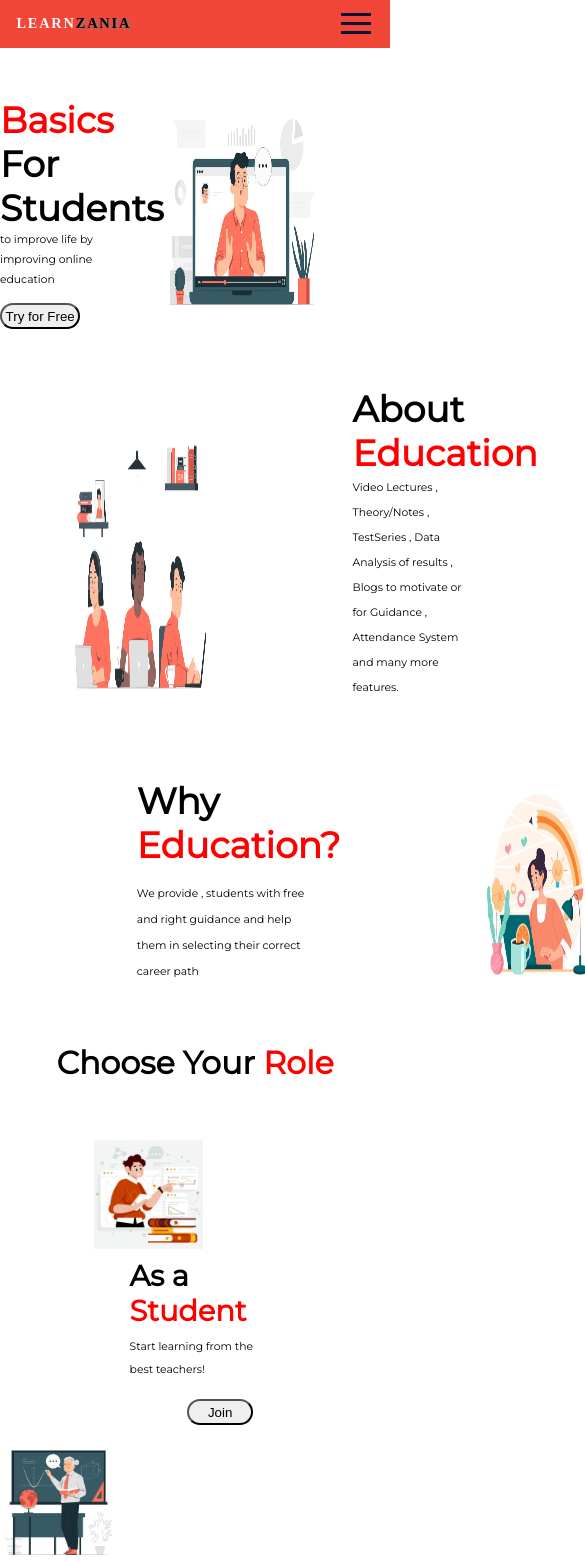
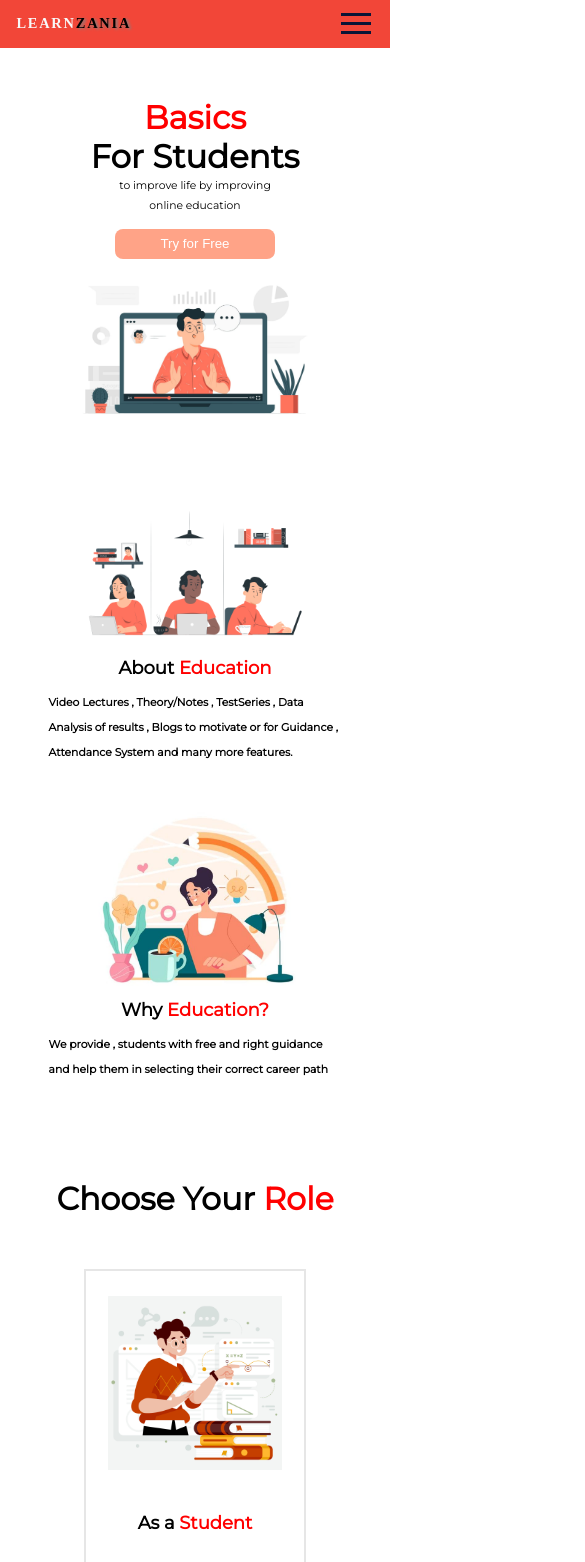
Before and after one commit to Akshima-Ghai/OneEducationalWebsiteForAll, a React (Create React App) app: page /Feature_Student in a window 390 px wide. Shown: the top 1562 px of the page, 585 px wide, since content can reach past the window. Built offline with nearby package versions, Linux system fonts and the light colour scheme.

Commit message:
Feature student page design

```diff
--- a/src/components/Nav/Nav.js
+++ b/src/components/Nav/Nav.js
@@ -9,8 +9,11 @@ export default function Nav(props) {
       <ul className="header__ul">
         <NavLink href="/section">Get Started</NavLink>
         <NavLink href="/about">About</NavLink>
-        <NavLink href="/features">Features</NavLink>
-        {/* <NavLink href="/guidance">Guidance</NavLink> */}
+        <NavLink href="/Feature_Student">Features</NavLink>
+        {/* <NavLink href="/guidance">Guidance</NavLink>
+         <NavLink href="/Feature_Teacher">Features</NavLink>
+        */}
+
         <NavLink href="/faq">F.A.Q.</NavLink>
       </ul>
     </nav>
--- a/src/components/SideDrawer/SideDrawer.js
+++ b/src/components/SideDrawer/SideDrawer.js
@@ -16,7 +16,7 @@ const SideDrawer = (props) => {
         <NavLink sd={true} href="/section">
           Get Started
         </NavLink>
-        <NavLink sd={true} href="/feature">
+        <NavLink sd={true} href="/Feature_Student">
           Feature
         </NavLink>
         <NavLink sd={true} href="/about">
--- a/src/components/UI/Sectionscard/Sectionscard.css
+++ b/src/components/UI/Sectionscard/Sectionscard.css
@@ -1,6 +1,6 @@
 .sections {
   border-radius: 25px;
-background: #b3d3d6;
+background: 		#FA8072;
 box-shadow:  6px 6px 12px #e3e3e3,
              -6px -6px 12px #ffffff;
   border-radius: 5px;
@@ -52,7 +52,7 @@ box-shadow:  6px 6px 12px #e3e3e3,
 }
 .sections:hover {
   transform: scale(1);
-  background-color: rgb(172, 183, 243);
+  background-color: 	#FF6347;
 }
 .sections:hover {
   width: 73%;
--- a/src/pages/Feature/Feature.css
+++ b/src/pages/Feature/Feature.css
@@ -1,25 +1,34 @@
 /* This is block 1 */
 
 .container1 {
-  display: block;
+  display: flex;
+  flex-direction: column;
+  width:97%;
+
+  margin:auto;
   margin-top: 7rem;
 }
 .inside_container1 {
   display: flex;
   justify-content: space-between;
   flex-direction: row;
+
+  width:85%;
+  margin:auto;
 }
 .image1 {
   width: 40%;
-  margin-right: 10rem;
 }
 .main_info1 {
-  display: block;
-  margin: auto;
+  display: flex;
+  flex-direction:column;
+  margin: auto 0rem;
 }
+
 .heading_block1_1 {
   font-size: 5rem;
   color: red;
+
 }
 .heading_block1_2 {
   font-size: 5rem;
@@ -28,38 +37,58 @@
   font-size: 1.5rem;
   line-height: 20px;
   width: 85%;
+
 }
 .btn {
-  border-radius: 23px;
-  padding: 0.5rem;
+  width:30%;
+  border-radius: 8px;
+  background-color: rgb(255,69,11,0.49);
+  padding: 1rem ;
+  border: none;
+  cursor:pointer;
   margin-top: 1.8rem;
+  margin-bottom: 1.8rem;
   cursor: pointer;
+  color:white;
+}
+.btn:hover,.btn3:hover{
+  transform: scale(1.1);
+  background-color: rgb(253, 95, 90);
 }
 
 /* This is block 2 */
 
 .container2 {
   display: flex;
+ flex-direction: column;
+
+  width:90%;
+  margin:auto;
+  margin-top: 8rem;
+
+}
+.inside_container2{
+  display: flex;
+  flex-direction: row;
   justify-content: space-between;
-  margin-top: 8rem;
-}
-.inside_container2 {
-  display: flex;
-  justify-content: space-between;
-  flex-direction: row;
-  margin: auto;
+   align-items: center;
+   margin:2rem auto 3rem auto;
+  width:80%;
+
 }
 .image2 {
   width: 35%;
-  margin-left: 10rem;
 }
 .main_info2 {
-  display: block;
-  padding-left: 20rem;
-  margin-bottom: 3rem;
+  display: flex;
+  flex-direction: column;
+  align-items: flex-start;
+
+  width:37%;
 }
-.heading_block2_1 {
-  font-size: 5rem;
+.heading_block2{
+  font-size: 3rem;
+  padding:1rem;
 }
 label {
   color: red;
@@ -67,89 +96,205 @@ label {
 .paragraph2 {
   font-size: 1.5rem;
   line-height: 25px;
-  width: 85%;
-  padding-right: 6rem;
-}
-
-/* This is block 3 */
-
-.container3 {
-  display: block;
-  margin-top: 8rem;
-}
-.inside_container3 {
-  display: flex;
-  justify-content: space-between;
-  flex-direction: row;
-}
-.image3 {
-  width: 30%;
-  margin-right: 15rem;
-}
-.main_info3 {
-  display: block;
-  margin: auto;
-  padding: 0 19rem;
-}
-.heading_block3_1 {
-  font-size: 5rem;
-}
-label {
-  color: red;
-}
-.paragraph3 {
-  font-size: 1.5rem;
-  line-height: 26px;
-  width: 85%;
-  margin-top: 2rem;
+  width: 100%;
+  padding:0.5rem;
+  font-weight: 600;
 
 }
 
-    /* This is block 4 */
+    /* This is block 3 */
+    .container3{
+      display:flex;
+      flex-direction: column;
+      align-items: center;
+      justify-content: space-around;
+      width:80%;
 
-.heading4 {
-  display: flex;
-  margin: auto;
+      margin:8rem auto 1rem auto;
+    }
+  .inside_cont3-box{
+    display:flex;
+    flex-direction:row;
+    width:80%;
+    margin:3rem auto;
+    justify-content: space-between;
+    align-items: center;
+
+  }
+.inside_container3{
+   display:flex;
+   flex-direction:column;
+   align-items: center;
+   margin:2rem;
+   justify-content: space-evenly;
+   width:27%;
+   height:50rem;
+   border:2px solid rgb(230, 230, 230);
+}
+.heading3{
   font-size: 2.2rem;
-  margin-top: 8rem;
-  justify-content: center;
+ text-align: center;
+ margin:2rem;
+
 }
-.container4 {
-  display: block;
-  margin-top: 8rem;
+.main_info3{
+   display:flex;
+   flex-direction: column;
+   align-items: center;
+   justify-content: space-evenly;
+   width:80%;
+   height:75%;
+   margin:0rem auto 1rem auto;
 }
-.image4 {
-  width: 28%;
-  margin-left: 13rem;
+.image3{
+  width: 80%;
+  margin:3rem auto;
 }
-.main_info4 {
-  display: block;
-  margin: auto;
-  padding: 0 18rem;
+
+.heading_block3{
+  font-size:3rem;
+  text-align: center;
 }
-.heading_block4_1 {
-  margin-top: 1rem;
-  font-size: 4rem;
-}
-.paragraph4 {
+.paragraph3{
     font-size: 1.5rem;
     line-height: 23px;
-    margin-top: 1rem;
+    text-align: center;
+    margin: 1rem;
+    font-weight: 600;
+
 }
-.btn4 {
-  display: block;
+.btn3{
+  width:35%;
+  border-radius: 8px;
+  background-color: rgba(255, 68, 11, 0.568);
+  padding:1rem 0.5rem;
+  border: none;
+  cursor:pointer;
+  margin:1rem auto 1rem auto;
   cursor: pointer;
-  padding: 0.5rem 2.6rem;
-  margin: 2.5rem auto;
-  margin-left: 8rem;
-  border-radius: 20px;
+  color:white;
+}
+@media (max-width: 1270px){
+  .inside_container4{
+    height:50rem;
+    width:30%;
+  }
+}
+@media (max-width: 1145px){
+   .inside_container3{
+     width:30%;
+   }
+   .heading_block3,.heading_block2{
+    font-size: 2.5rem;
+  }
 }
 
-    /* This is Block 5 */
+@media (max-width: 1010px){
+  .inside_container3{
+    width:35%;
+  }
+}
+@media (max-width: 860px){
+.container3{
+  width:90%;
+}
+.image1{
+  width:45%;
+}
+}
+@media (max-width: 820px){
+  .inside_container3{
+    width:37%;
+  }
 
-.container5 {
-  display: block;
+  .inside_container2{
+    width:85%;
+  }
+  .main_info2{
+    width:45%;
+  }
+  .container2{
+    width:90%;
+  }
 }
-.image5 {
-  width: 30%;
+@media (max-width: 700px){
+  .inside_container3{
+    width:40%;
+    height:47rem;
+  }
+
+  .inside_container2{
+    width:90%;
+  }
+  .main_info2{
+    width:45%;
+  }
+  .heading_block1_1,.heading_block1_2{
+    font-size: 4rem;
+  }
 }
+@media (max-width: 620px){
+ .btn{
+  width:35%;
+ }
+}
+@media (max-width: 550px){
+  .container1{
+    width:97%;
+  }
+  .container2,.container3{
+    width:90%;
+  }
+  .inside_container1,.inside_container2,.inside_cont3-box{
+   flex-direction:column;
+   width:90%;
+  }
+  .main_info1{
+    width:100%;
+    align-items: center;
+  }
+  .main_info2{
+    width:95%;
+    align-items: center;
+
+  }
+  .paragraph1{
+    text-align: center;
+    width:50%;
+    margin: auto;
+  }
+  .heading_block1_2,.heading_block1_1{
+    font-size: 4.5rem;
+  }
+  .btn{
+    width:25%;
+  }
+  .image1,.image2,.image3{
+    align-self: center;
+  }
+  .image1,.image2{
+    align-self: center;
+    width:70%;
+  }
+  .down{
+    flex-direction: column-reverse;
+  }
+  .inside_container3{
+    width:70%;
+    height:60rem;
+  }
+  .main_info3{
+    height:60%;
+  }
+
+ }
+ @media (max-width: 480px){
+  .main_info3{
+    height:45%;
+  }
+}
+ @media (max-width: 400px){
+   .btn{
+     width:47%;
+   }
+ }
--- a/src/pages/Feature/Feature_student.js
+++ b/src/pages/Feature/Feature_student.js
@@ -1,11 +1,10 @@
 import React from "react";
 import "./Feature.css";
 import ImgSrc from "../../shared/ImgSrc";
-import { Fragment } from "react";
 const Feature_student = (props) => {
   return (
     <>
-      {/* This is for first bloc */}
+      {/* This is for first block */}
 
       <div className="container1">
         <div className="inside_container1">
@@ -24,10 +23,10 @@ const Feature_student = (props) => {
       {/* This is for second block */}
 
       <div className="container2">
+      <div className="inside_container2">
         <img className="image2" src={ImgSrc.FeatureStudentImage2} />
-        <div className="inside_container2">
           <div className="main_info2">
-            <h1 className="heading_block2_1">
+            <h1 className="heading_block2">
               About <label>Education</label>
             </h1>
             <div className="paragraph2">
@@ -37,47 +36,51 @@ const Feature_student = (props) => {
             </div>
           </div>
         </div>
-      </div>
 
-      {/* This is third block */}
-
-      <div className="container3">
-        <div className="inside_container3">
-          <div className="main_info3">
-            <h1 className="heading_block3_1">
+        <div className="inside_container2 down">
+          <div className="main_info2">
+            <h1 className="heading_block2">
               Why <label>Education?</label>
             </h1>
-            <div className="paragraph3">
+            <div className="paragraph2">
               We provide , students with free and right guidance and help them
               in selecting their correct career path
             </div>
           </div>
-          <img className="image3" src={ImgSrc.FeatureStudentImage3} />
+          <img className="image2" src={ImgSrc.FeatureStudentImage3} />
         </div>
       </div>
 
-      {/* This is Fourth block */}
-
-      <div className="heading4">
+        {/* This is third block */}
+      <div className="container3">
+      <div className="heading3">
         <h1>
           Choose Your <label>Role</label>
         </h1>
       </div>
-
-      <div className="container4">
-        <div className="inside_container4">
-          <img className="image4" src={ImgSrc.FeatureStudentImage4} />
-          <div className="main_info4">
-            <h1 className="heading_block4_1">
+      <div className="inside_cont3-box">
+        <div className="inside_container3">
+          <img className="image3" src={ImgSrc.FeatureStudentImage4} />
+          <div className="main_info3">
+            <h1 className="heading_block3">
               As a <label>Student</label>
             </h1>
-            <div className="paragraph4">
+            <div className="paragraph3">
               Start learning from the best teachers!
             </div>
-            <button className="btn4">Join</button>
+            <button className="btn3">Join</button>
           </div>
-          <div className="container5">
-          <img className="image5" src={ImgSrc.FeatureStudentImage5} />
+          </div>
+          <div className="inside_container3">
+          <img className="image3" src={ImgSrc.FeatureStudentImage5} />
+          <div className="main_info3">
+            <h1 className="heading_block3">
+              As a <label>Teacher</label>
+            </h1>
+            <div className="paragraph3">Are you ready to share your knowledge and experience ?
+            </div>
+            <button className="btn3">Join</button>
+          </div>
           </div>
 
         </div>
```
Also changed, not shown: src/pages/Section/Section.css (+8 -7 lines).
